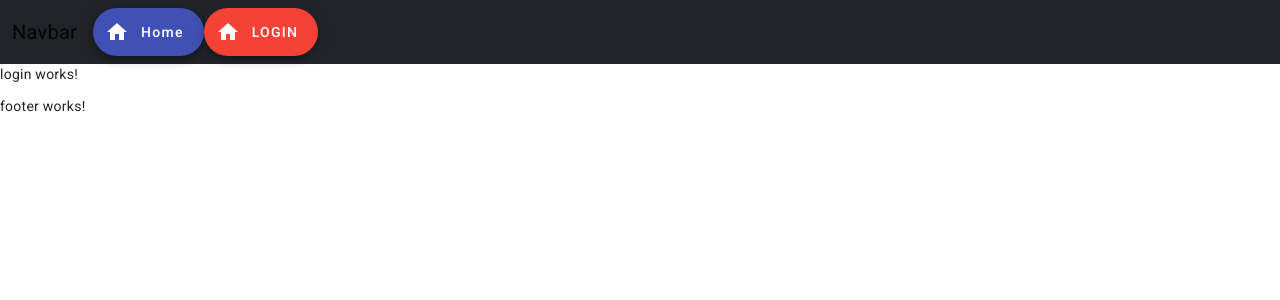
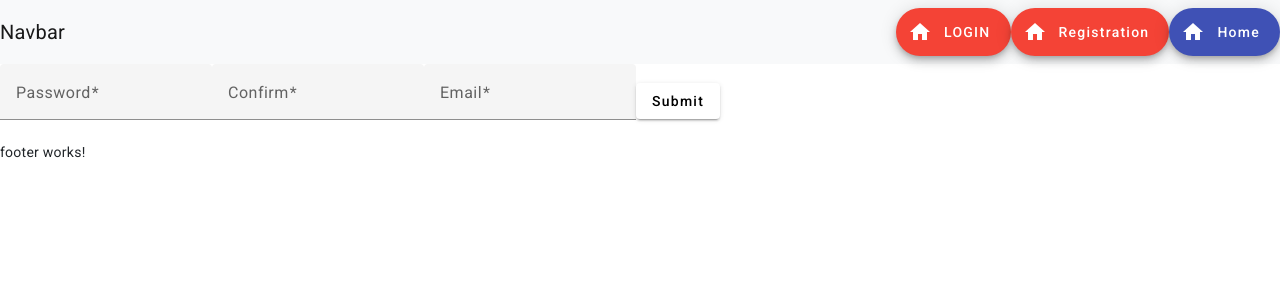
Before and after one commit to berogio/authentication, an Angular app: page /login in a window 1280 px wide. Shown: the top 300 px of the page. Built offline with nearby package versions, Linux system fonts and the light colour scheme.

Commit message:
AddedFormcontrol

```diff
--- a/src/app/app-routing.module.ts
+++ b/src/app/app-routing.module.ts
@@ -1,11 +1,16 @@
 import { NgModule } from '@angular/core';
 import { RouterModule, Routes } from '@angular/router';
 import { LoginComponent } from './login/login.component';
+import { PanelComponent } from './panel/panel.component';
 
 const routes: Routes = [
   {
     path: 'login',
     component: LoginComponent,
+  },
+  {
+    path: 'panel',
+    component: PanelComponent,
   },
 ];
 
--- a/src/app/app.component.ts
+++ b/src/app/app.component.ts
@@ -3,7 +3,7 @@ import { Component } from '@angular/core';
 @Component({
   selector: 'app-root',
   templateUrl: './app.component.html',
-  styleUrls: ['./app.component.css']
+  styleUrls: ['./app.component.css'],
 })
 export class AppComponent {
   title = 'authentication';
--- a/src/app/login/login.component.html
+++ b/src/app/login/login.component.html
@@ -1 +1,18 @@
-<p>login works!</p>
+<form [formGroup]="loginForm" (ngSubmit)="onSubmit()">
+    <mat-form-field>
+        <mat-label>Password</mat-label>
+        <input type="text" matInput placeholder="password" formControlName="password" />
+    </mat-form-field>
+    <mat-form-field>
+        <mat-label>Confirm</mat-label>
+        <input type="text" matInput placeholder="Confirm password" formControlName="Confirmpassword" />
+    </mat-form-field>
+    <mat-form-field>
+        <mat-label>Email</mat-label>
+        <input type="email" matInput placeholder="Ex. pat@example.com" formControlName="email" />
+        <mat-error *ngIf="this.loginForm.controls.email.invalid">
+            {{getErrorMessage()}}
+        </mat-error>
+    </mat-form-field>
+    <button mat-raised-button type="submit">Submit</button>
+</form>
--- a/src/app/login/login.component.ts
+++ b/src/app/login/login.component.ts
@@ -1,10 +1,34 @@
 import { Component } from '@angular/core';
+import { FormControl, FormGroup, Validators } from '@angular/forms';
+import { Router } from '@angular/router';
 
 @Component({
   selector: 'app-login',
   templateUrl: './login.component.html',
-  styleUrls: ['./login.component.css']
+  styleUrls: ['./login.component.css'],
 })
 export class LoginComponent {
+  constructor(private _router: Router) {}
 
+  test = new FormControl('', [Validators.required]);
+  loginForm = new FormGroup({
+    email: new FormControl('', [Validators.required, Validators.email]),
+    password: new FormControl('', Validators.required),
+    Confirmpassword: new FormControl('', Validators.required),
+  });
+
+  onSubmit() {
+    if (this.loginForm.valid) {
+      this._router.navigate(['/panel']);
+    }
+  }
+  getErrorMessage() {
+    if (this.loginForm.controls.email.hasError('required')) {
+      return 'You must enter a value';
+    }
+
+    return this.loginForm.controls.email.hasError('email')
+      ? 'Not a valid email'
+      : '';
+  }
 }
--- a/src/app/navigation/navigation.component.html
+++ b/src/app/navigation/navigation.component.html
@@ -1,29 +1,17 @@
-<nav class="navbar navbar-expand-lg bg-dark">
-    <div class="container-fluid">
-        <a class="navbar-brand" href="#">Navbar</a>
-        <button class="navbar-toggler" type="button" data-bs-toggle="collapse" data-bs-target="#navbarNav" aria-controls="navbarNav" aria-expanded="false" aria-label="Toggle navigation">
-        <span class="navbar-toggler-icon"></span>
-      </button>
-        <div class="collapse navbar-collapse" id="navbarNav">
-            <ul class="navbar-nav">
-                <li class="nav-item">
-                    <button mat-fab extended routerLink="/" color="primary">
-                    <mat-icon>home</mat-icon>
-                        Home
-                    </button>
-
-                </li>
-                <li class="nav-item">
-                    <button mat-fab extended routerLink="login" color="warn">
-                    <mat-icon>home</mat-icon>
-                       LOGIN
-                    </button>
-                </li>
-                <li class="nav-item">
-                </li>
-                <li class="nav-item">
-                </li>
-            </ul>
-        </div>
-    </div>
+<nav class="navbar navbar-light bg-light justify-content-between">
+    <a class="navbar-brand">Navbar</a>
+    <form class="form-inline">
+        <button mat-fab extended routerLink="login" color="warn">
+        <mat-icon>home</mat-icon>
+           LOGIN
+        </button>
+        <button mat-fab extended routerLink="registration" color="warn">
+            <mat-icon>home</mat-icon>
+            Registration
+        </button>
+        <button mat-fab extended routerLink="/" color="primary">
+            <mat-icon>home</mat-icon>
+            Home
+        </button>
+    </form>
 </nav>
--- /dev/null
+++ b/src/app/panel/panel.component.css
@@ -0,0 +1,3 @@
+.example-container mat-form-field+mat-form-field {
+    margin-left: 8px;
+}
--- /dev/null
+++ b/src/app/panel/panel.component.html
@@ -0,0 +1,8 @@
+<mat-form-field appearance="fill" [color]="colorControl.value!">
+    <mat-label>Color</mat-label>
+    <mat-select [formControl]="colorControl">
+        <mat-option value="primary">Primary</mat-option>
+        <mat-option value="accent">Accent</mat-option>
+        <mat-option value="warn">Warn</mat-option>
+    </mat-select>
+</mat-form-field>
--- /dev/null
+++ b/src/app/panel/panel.component.ts
@@ -0,0 +1,15 @@
+import { Component, OnInit } from '@angular/core';
+import { FormControl, Validators } from '@angular/forms';
+import { ThemePalette } from '@angular/material/core';
+import { Observable } from 'rxjs';
+import { map, startWith } from 'rxjs/operators';
+
+@Component({
+  selector: 'app-panel',
+  templateUrl: './panel.component.html',
+  styleUrls: ['./panel.component.css'],
+})
+export class PanelComponent implements OnInit {
+  colorControl = new FormControl('primary' as ThemePalette);
+  ngOnInit(): void {}
+}
```
Also changed, not shown: src/app/app.module.ts (+12 -1 lines).
